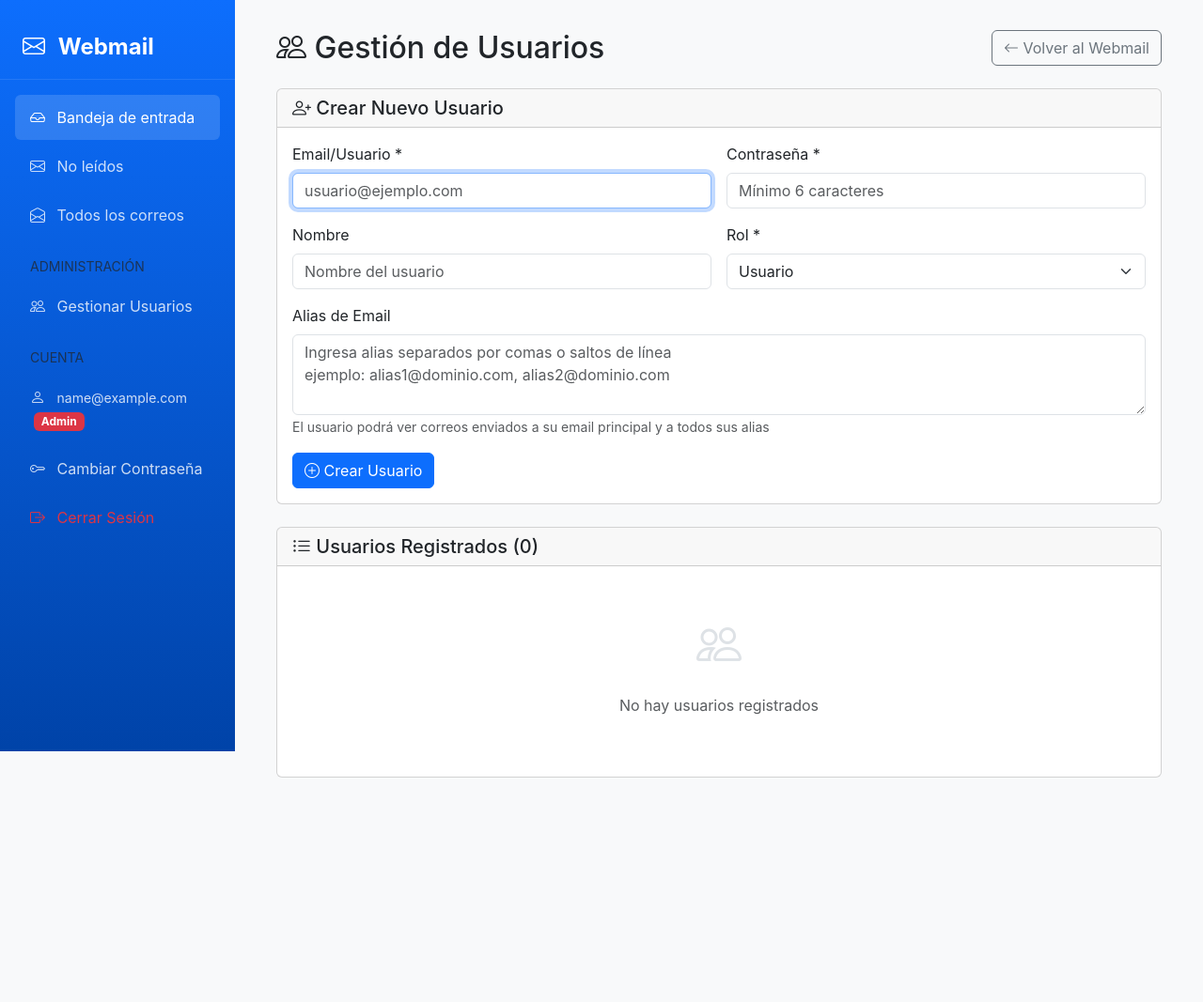
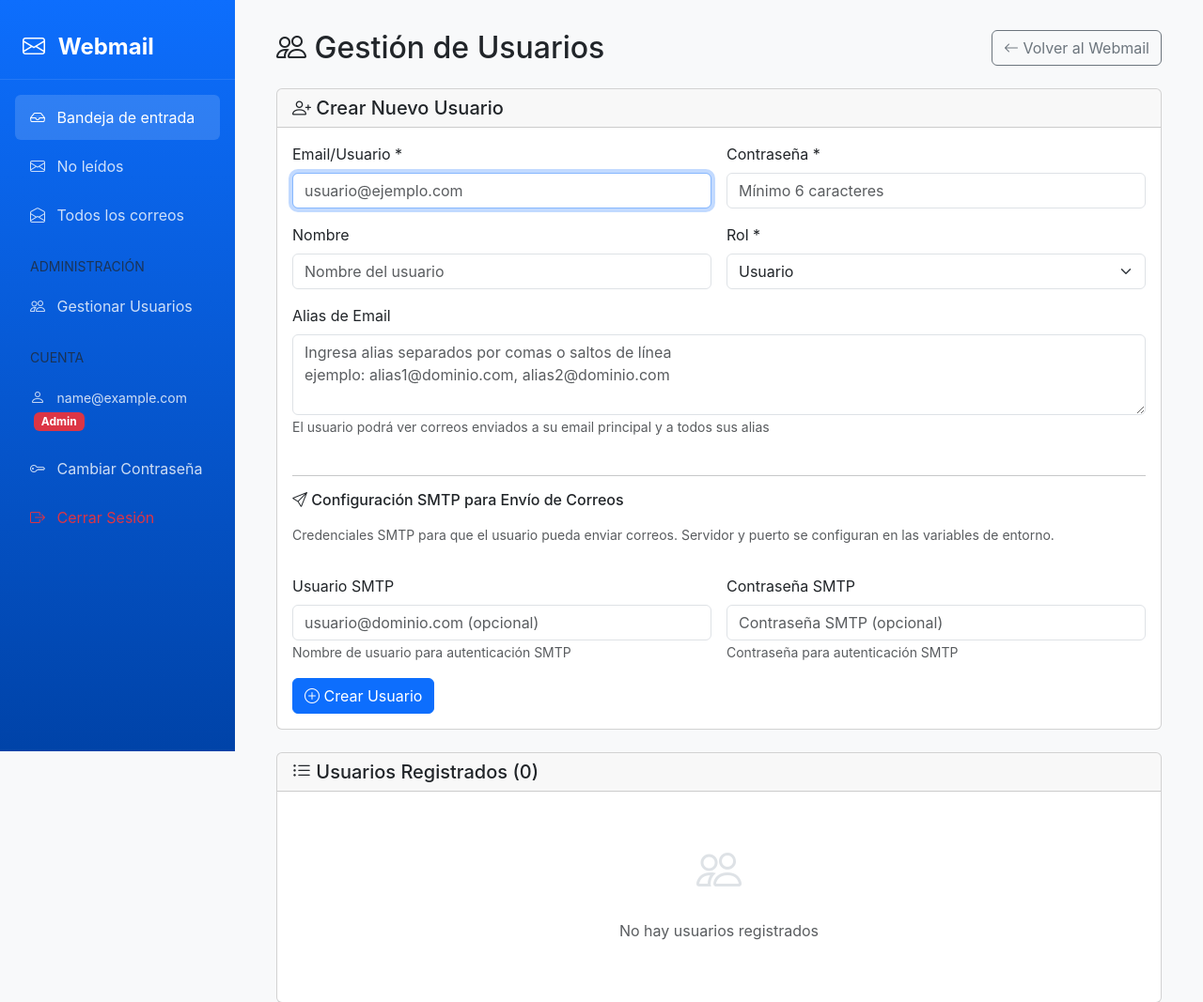
Before and after one commit to JoseLVillaronga/webmail_improvmx, a Flask app: page /admin/users in a window 1280 px wide. Shown: the top 1067 px of the page at 94% size. Before the commit the page ends 828 px from the top, so only its background shows below. Run offline with Flask 3, Linux system fonts and the light colour scheme; the visitor is signed in with stand-in values (Sample User, id 1); data that the repository does not hold is empty.

Commit message:
feat: Add SMTP credentials configuration for users
- Added smtp_username and smtp_password fields to user creation
- Added smtp_username and smtp_password fields to user editing
- SMTP credentials are stored in user documents
- Admins can configure SMTP credentials for each user
- SMTP credentials are optional (users without them won't be able to send emails)
- In edit mode, SMTP password can be left empty to keep existing password
- SMTP server and port are configured in .env variables (SMTP_SERVER, SMTP_PORT, SMTP_SEC_TYPE)

```diff
--- a/webmail/app.py
+++ b/webmail/app.py
@@ -342,6 +342,8 @@ def admin_users():
             name = request.form.get('name', '').strip()
             role = request.form.get('role', 'user')
             aliases_str = request.form.get('aliases', '').strip()
+            smtp_username = request.form.get('smtp_username', '').strip()
+            smtp_password = request.form.get('smtp_password', '').strip()
 
             # Parse aliases (comma or newline separated)
             aliases = []
@@ -359,6 +361,8 @@ def admin_users():
                     'name': name,
                     'role': role,
                     'aliases': aliases,
+                    'smtp_username': smtp_username,
+                    'smtp_password': smtp_password,
                     'created_at': datetime.utcnow()
                 }
                 users_collection.insert_one(new_user)
@@ -398,6 +402,8 @@ def edit_user(user_id):
         role = request.form.get('role', 'user')
         password = request.form.get('password', '').strip()
         aliases_str = request.form.get('aliases', '').strip()
+        smtp_username = request.form.get('smtp_username', '').strip()
+        smtp_password = request.form.get('smtp_password', '').strip()
 
         # Parse aliases (comma or newline separated)
         aliases = []
@@ -415,6 +421,13 @@ def edit_user(user_id):
 
         if aliases is not None:  # Always update aliases (can be empty list)
             update_data['aliases'] = aliases
+
+        # Update SMTP credentials only if provided
+        if smtp_username is not None:
+            update_data['smtp_username'] = smtp_username
+
+        if smtp_password is not None:
+            update_data['smtp_password'] = smtp_password
 
         if password:
             if len(password) < 6:
--- a/webmail/templates/admin_users.html
+++ b/webmail/templates/admin_users.html
@@ -74,6 +74,36 @@
                                 <small class="text-muted">
                                     El usuario podrá ver correos enviados a su email principal y a todos sus alias
                                 </small>
+                            </div>
+
+                            <div class="col-12 mt-4">
+                                <hr>
+                                <h6 class="mb-3">
+                                    <i class="bi bi-send"></i> Configuración SMTP para Envío de Correos
+                                </h6>
+                                <small class="text-muted d-block mb-3">
+                                    Credenciales SMTP para que el usuario pueda enviar correos. Servidor y puerto se configuran en las variables de entorno.
+                                </small>
+                            </div>
+
+                            <div class="col-md-6">
+                                <label for="smtp_username" class="form-label">Usuario SMTP</label>
+                                <input type="text"
+                                       class="form-control"
+                                       id="smtp_username"
+                                       name="smtp_username"
+                                       placeholder="usuario@dominio.com (opcional)">
+                                <small class="text-muted">Nombre de usuario para autenticación SMTP</small>
+                            </div>
+
+                            <div class="col-md-6">
+                                <label for="smtp_password" class="form-label">Contraseña SMTP</label>
+                                <input type="password"
+                                       class="form-control"
+                                       id="smtp_password"
+                                       name="smtp_password"
+                                       placeholder="Contraseña SMTP (opcional)">
+                                <small class="text-muted">Contraseña para autenticación SMTP</small>
                             </div>
 
                             <div class="col-12">
```
Also changed, not shown: webmail/templates/edit_user.html (+33 -2 lines).
